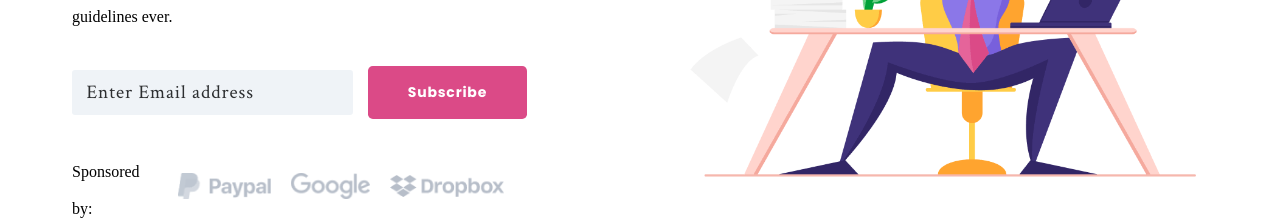
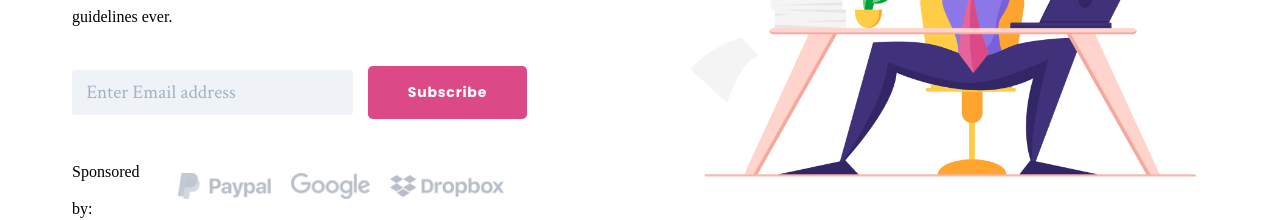
Before and after one commit to Anmol-Baranwal/WaitSmart, a Next.js app: page / in a window 1280 px wide. Shown: the part 363-583 px from the top of the page. Built offline with nearby package versions, Linux system fonts and the light colour scheme.

Commit message:
update styling

```diff
--- a/components/Input/CustomInput.module.css
+++ b/components/Input/CustomInput.module.css
@@ -4,10 +4,10 @@
 }
 
 .input::placeholder {
-  color: var(--bg-200);
-  font-weight: 400;
+  color: var(--text-secondary);
+  font-weight: 200;
   font-family: "Crimson Text", serif;
-  letter-spacing: 0.06rem;
+  /* letter-spacing: 0.06rem; */
   padding-left: 0.1rem;
 }
 
--- a/styles/globals.css
+++ b/styles/globals.css
@@ -94,5 +94,5 @@ body {
   --bg-100: #1d1f21;
   --bg-200: #2c2e30;
   --404-primary: #404b5e;
-  --404-secondary: #b8c5da;
+  --text-secondary: #a3b1c7;
 }
```
